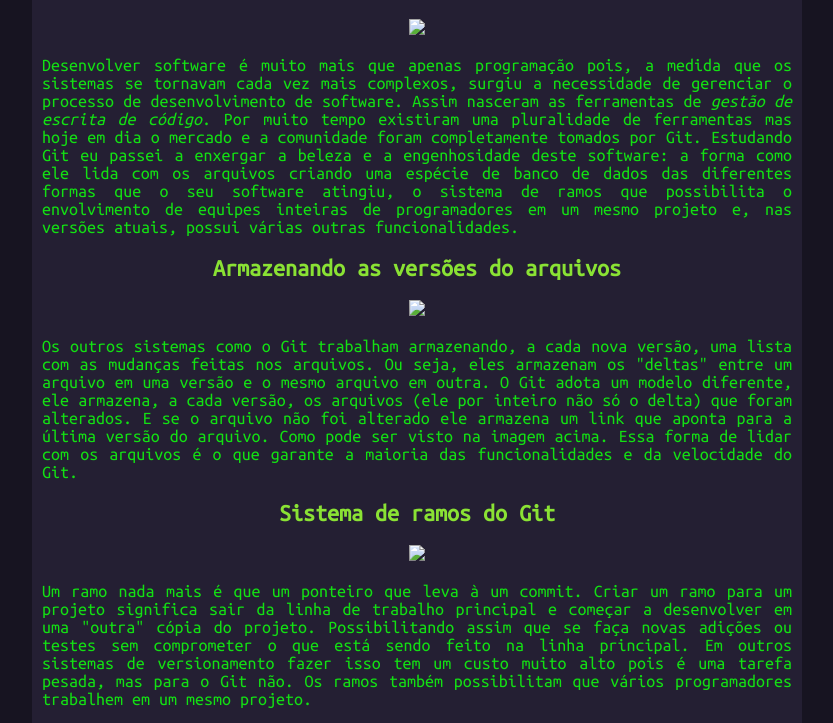
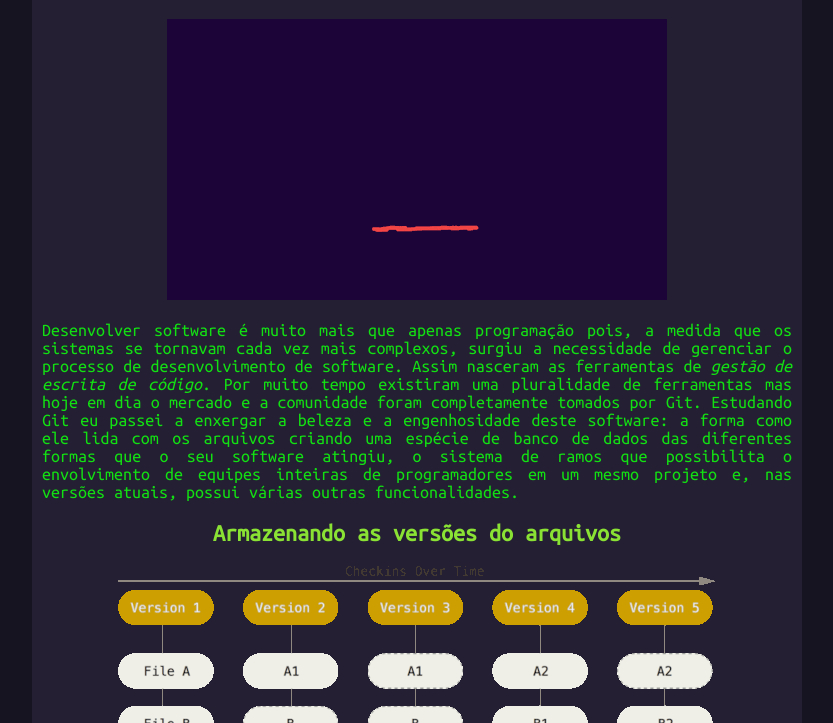
Before and after one commit to devid8642/devid8642.github.io, a plain HTML site: page notas_de_estudo/nota2.html in a window 1280 px wide. Shown: the part 74-797 px from the top of the page, without its empty margins (223-1056 px from the left). Drawn offline with Linux system fonts and the light colour scheme.

Commit message:
Consertado caminhos dos assets nas notas 1 e 2

```diff
--- a/notas_de_estudo/nota2.html
+++ b/notas_de_estudo/nota2.html
@@ -10,7 +10,7 @@
 	<main>
 		<h1>Versionamento e Git</h1>
 		<div align="center">
-			<img src="assets/ramos.gif">
+			<img src="../assets/ramos.gif">
 		</div>
 		<p>
 			Desenvolver software é muito mais que apenas programação pois, a medida que os sistemas se tornavam cada vez mais complexos, surgiu a necessidade de gerenciar o processo de desenvolvimento de software. Assim nasceram as ferramentas de <i>gestão de escrita de código</i>. Por muito tempo existiram uma pluralidade de ferramentas mas hoje em dia o mercado e a comunidade foram completamente tomados por Git. Estudando Git eu passei a enxergar a beleza e a engenhosidade deste software: a forma como ele lida com os arquivos criando uma espécie de banco de dados das diferentes formas que o seu software atingiu, o sistema de ramos que possibilita o envolvimento de equipes inteiras de programadores em um mesmo projeto e, nas versões atuais, possui várias outras funcionalidades.
@@ -18,7 +18,7 @@
 
 		<h2 align="center">Armazenando as versões do arquivos</h2>
 		<div align="center">
-			<img src="assets/git_600.png">
+			<img src="../assets/git_600.png">
 		</div>
 		<p>
 			Os outros sistemas como o Git trabalham armazenando, a cada nova versão, uma lista com as mudanças feitas nos arquivos. Ou seja, eles armazenam os "deltas" entre um arquivo em uma versão e o mesmo arquivo em outra. O Git adota um modelo diferente, ele armazena, a cada versão, os arquivos (ele por inteiro não só o delta) que foram alterados. E se o arquivo não foi alterado ele armazena um link que aponta para a última versão do arquivo. Como pode ser visto na imagem acima. Essa forma de lidar com os arquivos é o que garante a maioria das funcionalidades e da velocidade do Git.
@@ -26,7 +26,7 @@
 
 		<h2 align="center">Sistema de ramos do Git</h2>
 		<div align="center">
-			<img src="assets/ramos_600.png">
+			<img src="../assets/ramos_600.png">
 		</div>
 		<p>
 			Um ramo nada mais é que um ponteiro que leva à um commit. Criar um ramo para um projeto significa sair da linha de trabalho principal e começar a desenvolver em uma "outra" cópia do projeto. Possibilitando assim que se faça novas adições ou testes sem comprometer o que está sendo feito na linha principal. Em outros sistemas de versionamento fazer isso tem um custo muito alto pois é uma tarefa pesada, mas para o Git não. Os ramos também possibilitam que vários programadores trabalhem em um mesmo projeto.
```
Also changed, not shown: notas_de_estudo/nota1.html (+1 -1 lines).
